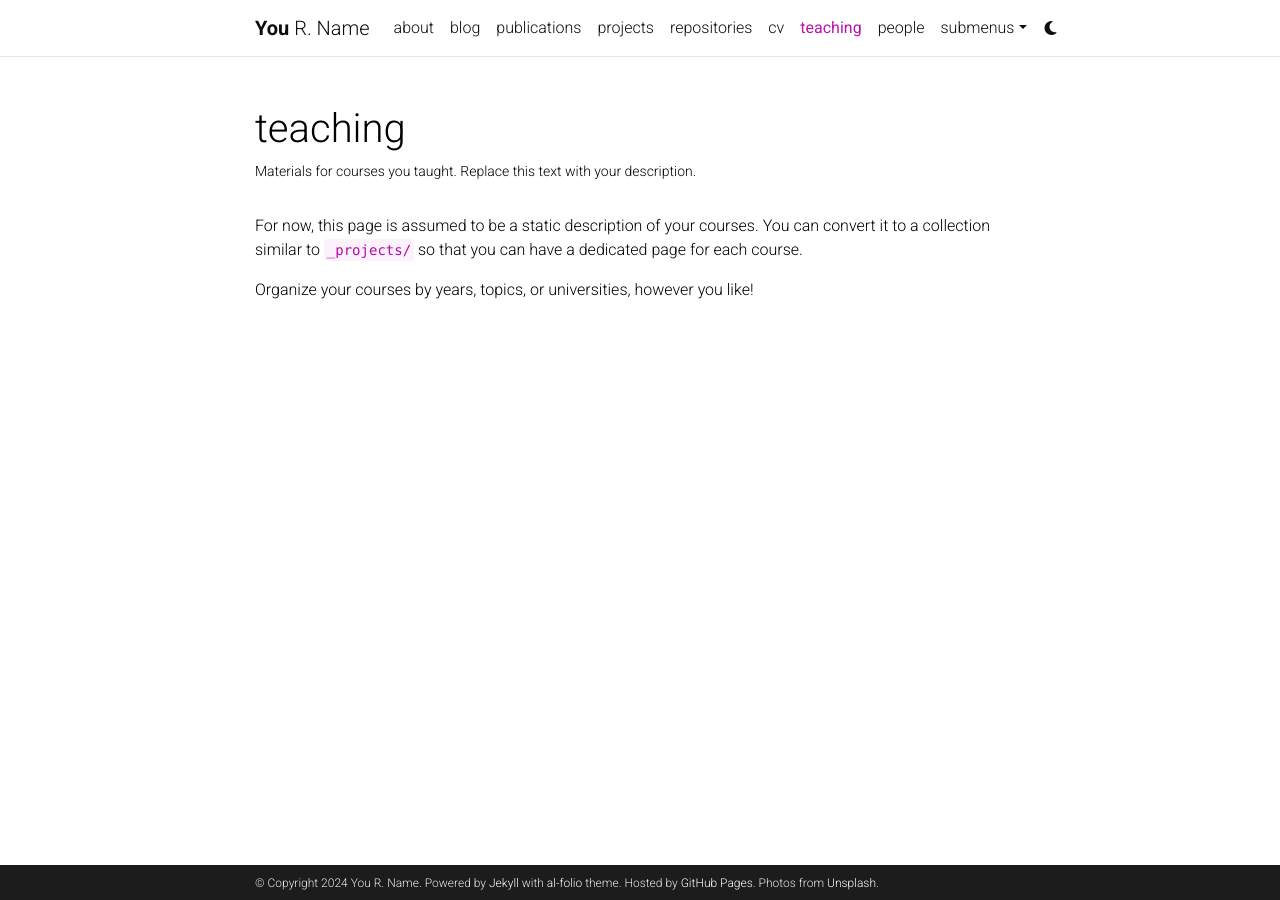
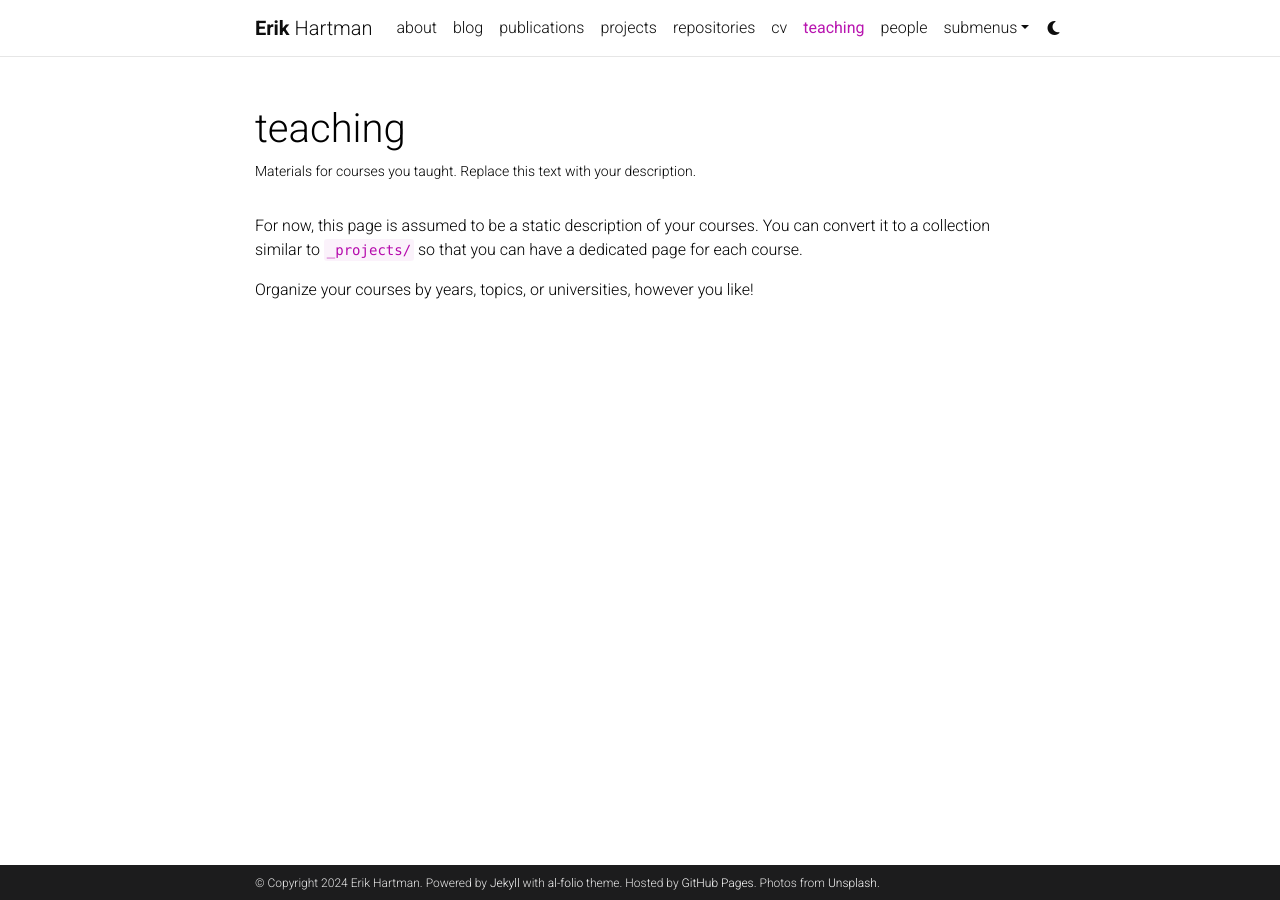
Before and after one commit to ErikHartman/erikhartman.github.io, a Jekyll site: the page built from _pages/teaching.md, in a window 1280 px wide. Built offline with Jekyll 4.4.1, drawn with Linux system fonts in a browser that asks for light colours; comment, search, counter and statistics services are not loaded; a style sheet for code colours, icons or effects is not loaded.

Commit message:
second commit

```diff
--- a/_config.yml
+++ b/_config.yml
@@ -3,9 +3,9 @@
 # -----------------------------------------------------------------------------
 
 title: blank # the website title (if blank, full name will be used instead)
-first_name: You
-middle_name: R.
-last_name: Name
+first_name: Erik
+middle_name:
+last_name: Hartman
 email: you@example.com
 description: > # the ">" symbol means to ignore newlines until "footer_text:"
   A simple, whitespace theme for academics. Based on [*folio](https://github.com/bogoli/-folio) design.
@@ -18,8 +18,8 @@
 lang: en # the language of your site (for example: en, fr, cn, ru, etc.)
 icon: ⚛️  # the emoji used as the favicon (alternatively, provide image name in /assets/img/)
 
-url: https://alshedivat.github.io # the base hostname & protocol for your site
-baseurl: /al-folio # the subpath of your site, e.g. /blog/. Leave blank for root
+url: https://erikhartman.github.io # the base hostname & protocol for your site
+baseurl:  # the subpath of your site, e.g. /blog/. Leave blank for root
 last_updated: false # set to true if you want to display last updated in the footer
 impressum_path:  # set to path to include impressum link in the footer, use the same path as permalink in a page, helps to conform with EU GDPR
 
```
